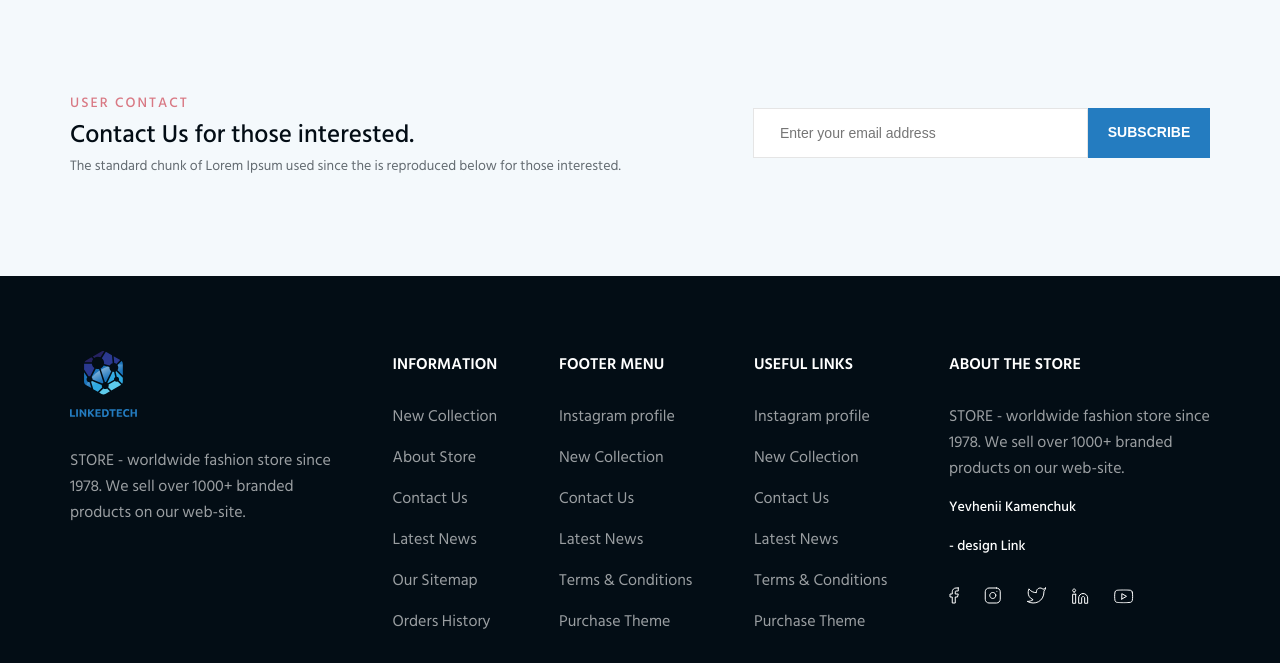
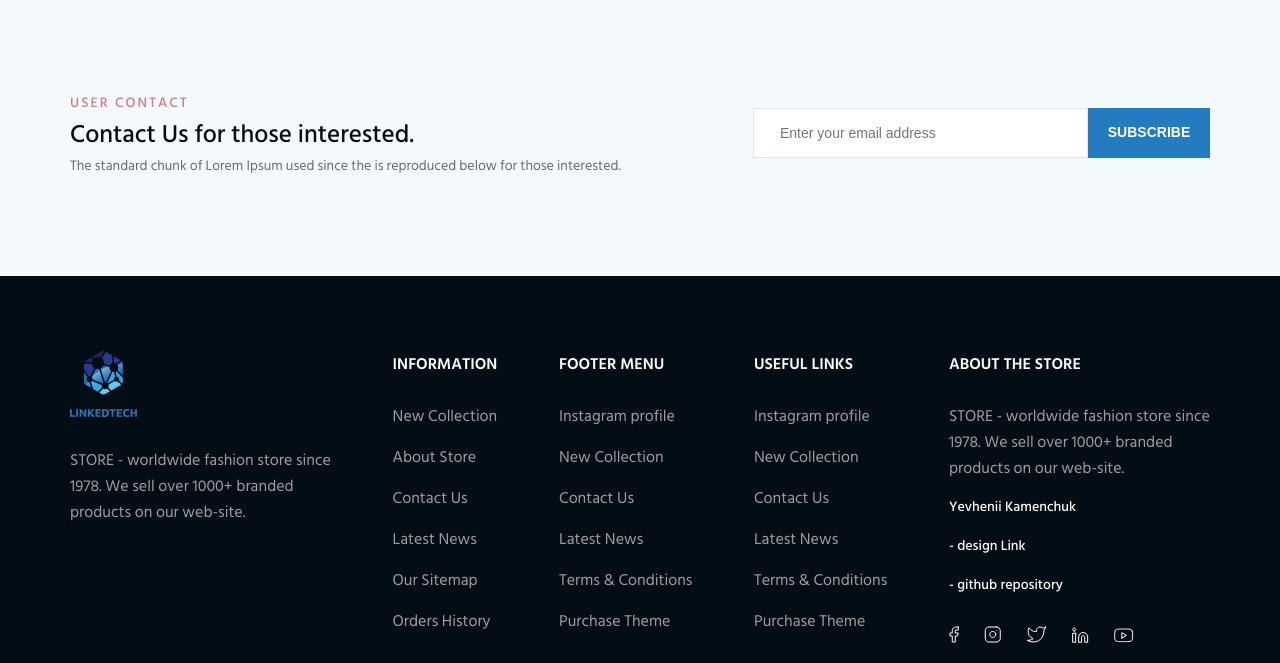
Before and after one commit to UjenKI/startPage.github.io, a plain HTML site: page index.html in a window 1280 px wide. Shown: the part 5393-6056 px from the top of the page. Drawn offline with Linux system fonts and the light colour scheme.

Commit message:
add repository link

```diff
--- a/index.html
+++ b/index.html
@@ -1079,6 +1079,7 @@
                         <p>STORE - worldwide fashion store since 1978. We sell over 1000+ branded products on our web-site.</p>
                         <a href="#">Yevhenii Kamenchuk</a>
                         <a href="https://www.figma.com/file/GYFCQZv9lpEpC6tzP2vNiP/LinkedTech?node-id=0%3A1&t=tKLCkFiYBxgqiZyX-0">- design Link</a>
+                        <a href="https://github.com/UjenKI/startPage.github.io/tree/master">- github repository</a>
                         <ul class="social__list flexible">
                             <li class="social__item">
                                 <a href="#"><img src="./img/facebook.svg" alt="facebook"></a>
```
